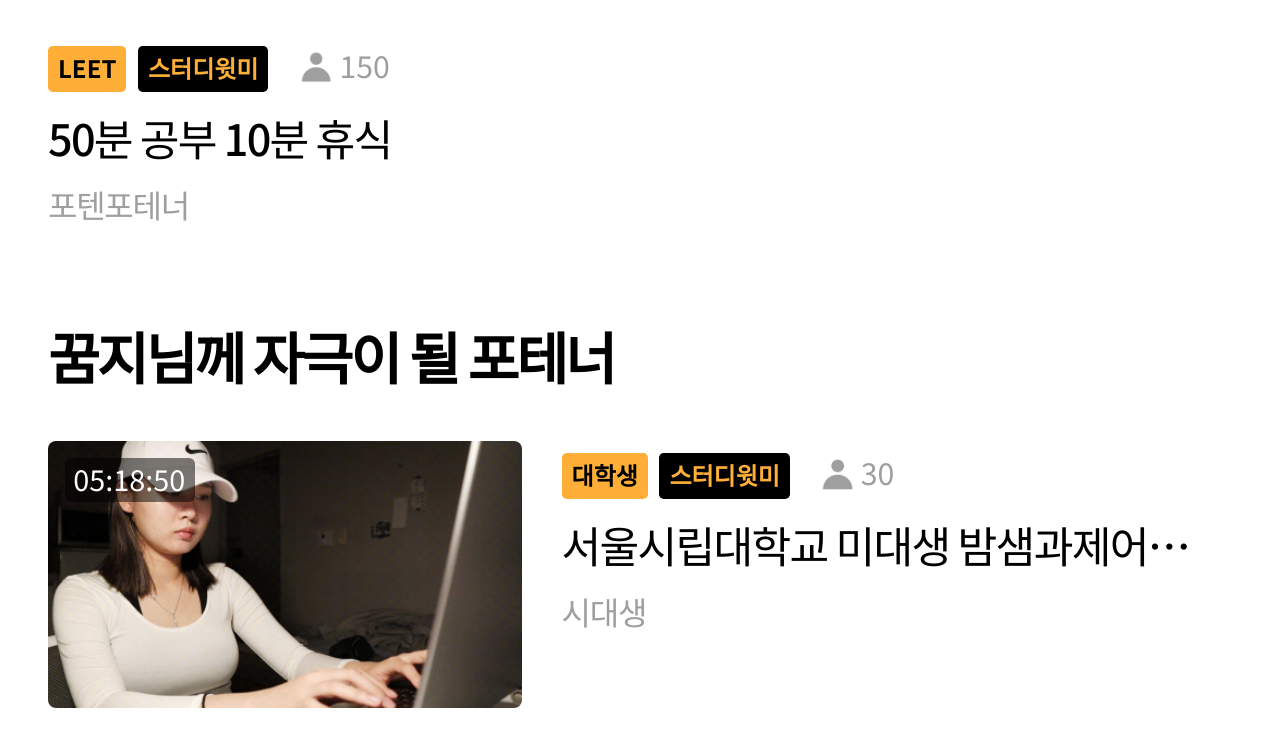
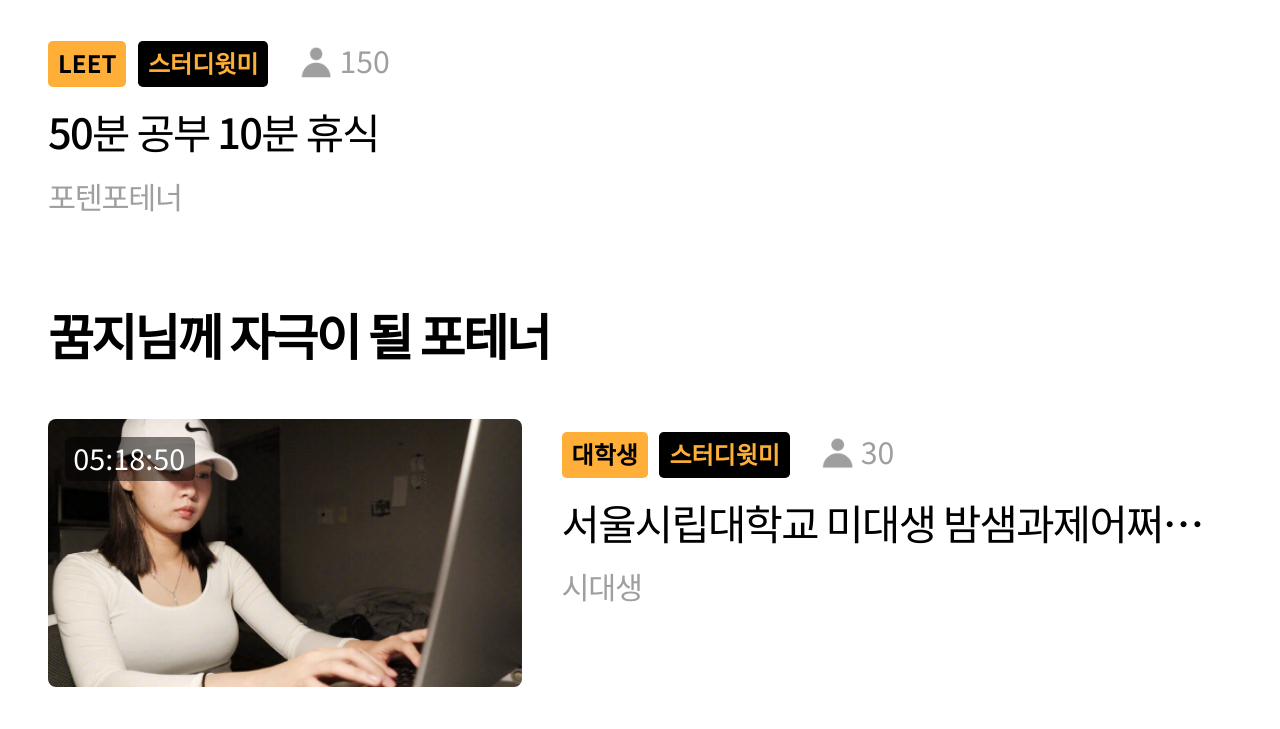
Before and after one commit to Chaeeun2/FORTEN, a plain HTML site: page index.html in a window 1280 px wide. Shown: the part 1094-1823 px from the top of the page. Drawn offline with Linux system fonts and the light colour scheme; a web font is replaced by a local one.

Commit message:
4th commit

```diff
--- a/styles.css
+++ b/styles.css
@@ -54,15 +54,15 @@ body {
 }
 
 #home02 {
-    margin-top: 5.5em;
+    margin-top: 5em;
     padding: 0 3em;
     margin-bottom: 15em;
 }
 
 .title {
     margin: 0;
-    margin-bottom: 0.8em;
-    font-size: 3.5em;
+    margin-bottom: 1em;
+    font-size: 3.1em;
     font-weight: 700;
     letter-spacing: -0.05em;
 }
@@ -159,7 +159,7 @@ body {
 
 .studytitle {
     font-weight: 500;
-    font-size: 2.7em;
+    font-size: 2.6em;
     margin: 0.3em 0;
     letter-spacing: -0.04em;
     display: block;
@@ -171,7 +171,7 @@ body {
 
 .nickname {
     font-weight: 400;
-    font-size: 2em;
+    font-size: 1.9em;
     margin: 0.3em 0;
     color: #9F9F9F;
     letter-spacing: -0.04em;
```
